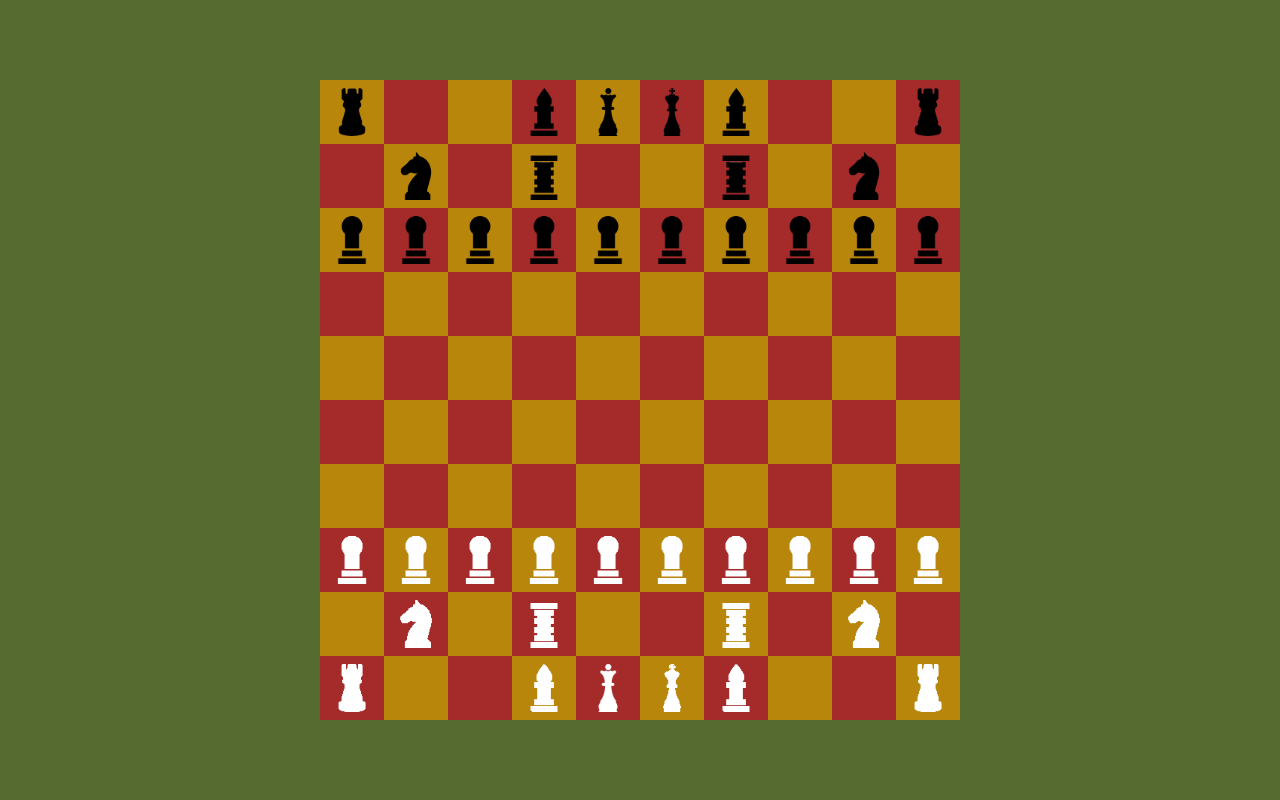
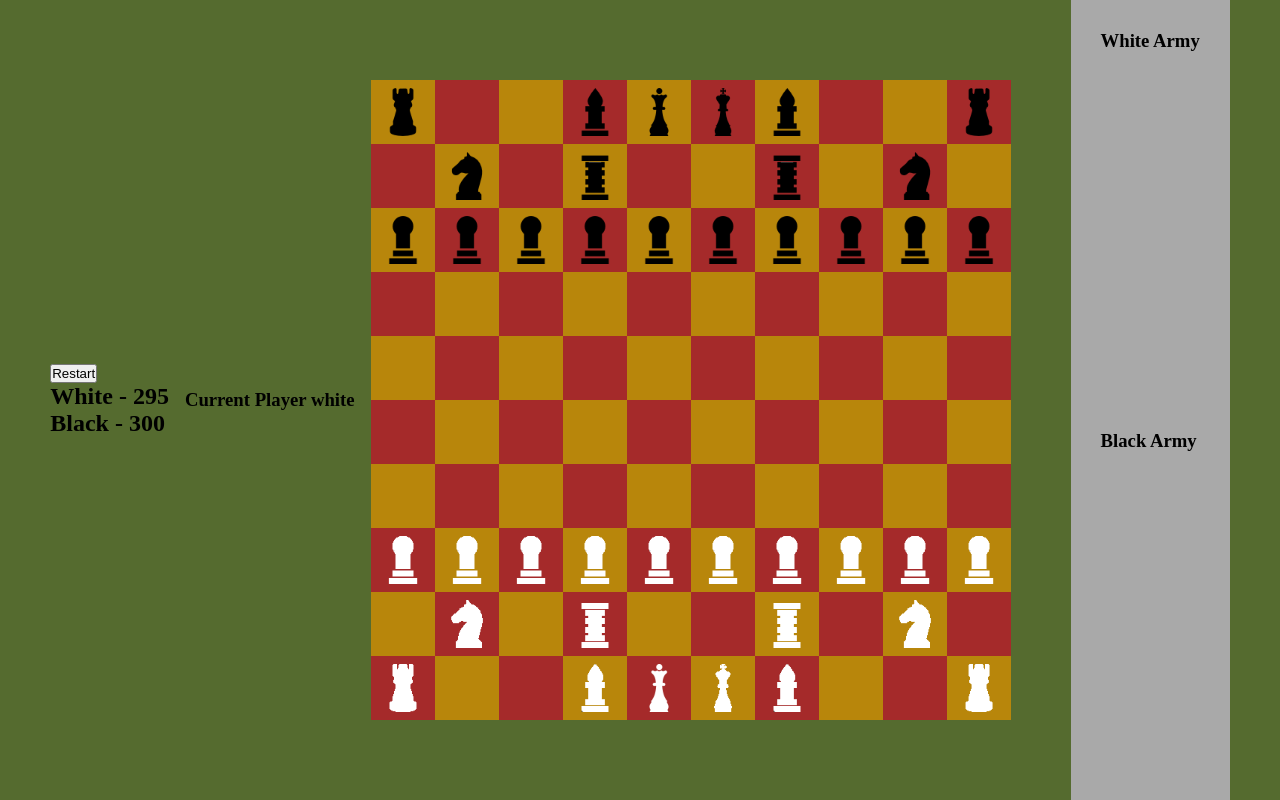
Before and after one commit to CrimsonMax/my-chess-100, a React (Create React App) app in the folder chess-100/: page / in a window 1280 px wide. Built offline with nearby package versions, Linux system fonts and the light colour scheme.

Commit message:
Base Done

```diff
--- a/chess-100/src/App.css
+++ b/chess-100/src/App.css
@@ -51,3 +51,15 @@
   border-radius: 50%;
   background-color: darkblue;
 }
+
+.current-player {
+  margin: 1rem;
+}
+
+.graveyard {
+  height: calc(50vh - 60px);
+  padding: 30px;
+  margin-left: 60px;
+  background-color: darkgray;
+  overflow-x: overlay;
+}
--- a/chess-100/src/App.tsx
+++ b/chess-100/src/App.tsx
@@ -2,9 +2,16 @@
 import './App.css';
 import BoardComponent from './components/BoardComponent';
 import { Board } from './models/Board';
+import { Player } from './models/Player';
+import { Colors } from './models/Colors';
+import LostFigures from './components/lostFigures';
+import Timer from './components/Timer';
 
 function App() {
   const [board, setBoard] = useState(new Board())
+  const [whitePlayer, setWhitePlayer] = useState(new Player(Colors.WHITE))
+  const [blackPlayer, setBlackPlayer] = useState(new Player(Colors.BLACK))
+  const [currentPlayer, setCurrentPlayer] = useState<Player | null>(null)
 
   useEffect(() => {
     restart()
@@ -16,11 +23,28 @@
     newBoard.initCells()
     newBoard.addFigures()
     setBoard(newBoard)
+    setCurrentPlayer(whitePlayer)
+  }
+
+  function swapPlayer() {
+    setCurrentPlayer(currentPlayer?.color === Colors.WHITE ? blackPlayer : whitePlayer)
   }
 
   return (
     <div className="App">
-      <BoardComponent board={board} setBoard={setBoard} />
+      <Timer restart={restart} currentPlayer={currentPlayer}/>
+
+      <BoardComponent
+        board={board}
+        setBoard={setBoard}
+        currentPlayer={currentPlayer}
+        swapPlayer={swapPlayer}
+      />
+
+      <div>
+        <LostFigures title='White Army' figures={board.lostWhiteFigures}/>
+        <LostFigures title='Black Army' figures={board.lostBlackFigures}/>
+      </div>
     </div>
   );
 }
--- a/chess-100/src/components/BoardComponent.tsx
+++ b/chess-100/src/components/BoardComponent.tsx
@@ -2,13 +2,16 @@
 import { Board } from "../models/Board"
 import CellComponent from "./CellComponent"
 import { Cell } from "../models/Cell"
+import { Player } from "../models/Player"
 
 interface BoardProps {
   board: Board,
-  setBoard: (board: Board) => void
+  setBoard: (board: Board) => void,
+  currentPlayer: Player | null,
+  swapPlayer: () => void,
 }
 
-const BoardComponent: FC<BoardProps> = ({ board, setBoard }) => {
+const BoardComponent: FC<BoardProps> = ({ board, setBoard, currentPlayer, swapPlayer }) => {
   const [selectedCell, setSelectedCell] = useState<Cell | null>(null)
 
   useEffect(() => {
@@ -19,10 +22,13 @@
   function click(cell: Cell) {
     if (selectedCell && selectedCell !== cell && selectedCell.figure?.canMove(cell)) {
       selectedCell.moveFigure(cell)
+      swapPlayer()
       setSelectedCell(null)
       updateBoard()
     } else {
+      if (cell.figure?.color === currentPlayer?.color) {
         setSelectedCell(cell)
+      }
     }
   }
 
@@ -38,6 +44,8 @@
   }
 
   return (
+    <>
+      <h3 className="current-player">Current Player {currentPlayer?.color}</h3>
       <div className="board">
         {board.cells.map((row, index) => (
           <React.Fragment key={index}>
@@ -52,6 +60,7 @@
           </React.Fragment>
         ))}
       </div>
+    </>
   )
 }
 
--- /dev/null
+++ b/chess-100/src/components/Timer.tsx
@@ -0,0 +1,57 @@
+import { FC, useState, useRef, useEffect } from 'react'
+import { Player } from "../models/Player"
+import { Colors } from '../models/Colors'
+
+interface TimerProps {
+  currentPlayer: Player | null
+  restart: () => void
+}
+
+const Timer: FC<TimerProps> = ({ currentPlayer, restart }) => {
+  const [whiteTime, setWhiteTime] = useState(300)
+  const [blackTime, setBlackTime] = useState(300)
+
+  const timer = useRef<null | ReturnType<typeof setInterval>>(null)
+
+  useEffect(() => {
+    startTimer()
+  }, [currentPlayer])
+
+  function minusWhiteTime() {
+    setWhiteTime(prev => prev - 1)
+  }
+
+  function minusBlackTime() {
+    setBlackTime(prev => prev - 1)
+  }
+
+  function startTimer() {
+    if (timer.current) {
+      clearInterval(timer.current)
+    }
+
+    const callback = currentPlayer?.color === Colors.WHITE ? minusWhiteTime : minusBlackTime
+
+    timer.current = setInterval(callback, 1000)
+  }
+
+  function handleRestartTime() {
+    setWhiteTime(300)
+    setBlackTime(300)
+    restart()
+  }
+
+  return (
+    <div>
+      <div>
+        <button onClick={handleRestartTime}>
+          Restart
+        </button>
+      </div>
+      <h2>White - {whiteTime}</h2>
+      <h2>Black - {blackTime}</h2>
+    </div>
+  )
+}
+
+export default Timer
--- /dev/null
+++ b/chess-100/src/components/lostFigures.tsx
@@ -0,0 +1,22 @@
+import { FC } from 'react'
+import { Figure } from "../models/figures/Figure"
+
+interface LostFiguresProps {
+  title: string
+  figures: Figure[]
+}
+
+const LostFigures: FC<LostFiguresProps> = ({ title, figures }) => {
+  return (
+    <div className='graveyard'>
+      <h3>{title}</h3>
+      {figures.map(figure => (
+        <div key={figure.id}>
+          {figure.name} {figure.logo && <img height={20} width={20} src={figure.logo} />}
+        </div>
+      ))}
+    </div>
+  )
+}
+
+export default LostFigures
--- a/chess-100/src/models/Board.ts
+++ b/chess-100/src/models/Board.ts
@@ -2,6 +2,7 @@
 import { Colors } from "./Colors";
 import { Archer } from "./figures/Archer";
 import { Bishop } from "./figures/Bishop";
+import { Figure } from "./figures/Figure";
 import { King } from "./figures/King";
 import { Knight } from "./figures/Knight";
 import { Pawn } from "./figures/Pawn";
@@ -10,6 +11,9 @@
 
 export class Board {
   cells: Cell[][] = []
+
+  lostWhiteFigures: Figure[] = []
+  lostBlackFigures: Figure[] = []
 
   public initCells() {
     for (let i = 0; i < 10; i++) {
@@ -31,6 +35,9 @@
     const newBoard = new Board()
 
     newBoard.cells = this.cells
+
+    newBoard.lostWhiteFigures = this.lostWhiteFigures
+    newBoard.lostBlackFigures = this.lostBlackFigures
 
     return newBoard
   }
--- a/chess-100/src/models/Cell.ts
+++ b/chess-100/src/models/Cell.ts
@@ -26,9 +26,16 @@
     this.figure.cell = this
   }
 
+  addLostFigure(figure: Figure) {
+    figure.color === Colors.BLACK ? this.board.lostBlackFigures.push(figure) : this.board.lostWhiteFigures.push(figure)
+  }
+
   moveFigure(target: Cell) {
     if (this.figure && this.figure?.canMove(target)) {
       this.figure.moveFigure(target)
+
+      if (target.figure) this.addLostFigure(target.figure)
+
       target.setFigure(this.figure)
       this.figure = null
     }
--- a/chess-100/src/models/Player.ts
+++ b/chess-100/src/models/Player.ts
@@ -1,3 +1,9 @@
+import { Colors } from "./Colors";
+
 export class Player {
+  constructor(color: Colors) {
+    this.color = color
+  }
 
+  color: Colors
 }
```
Lines whose indentation alone changed are shown as unchanged.
